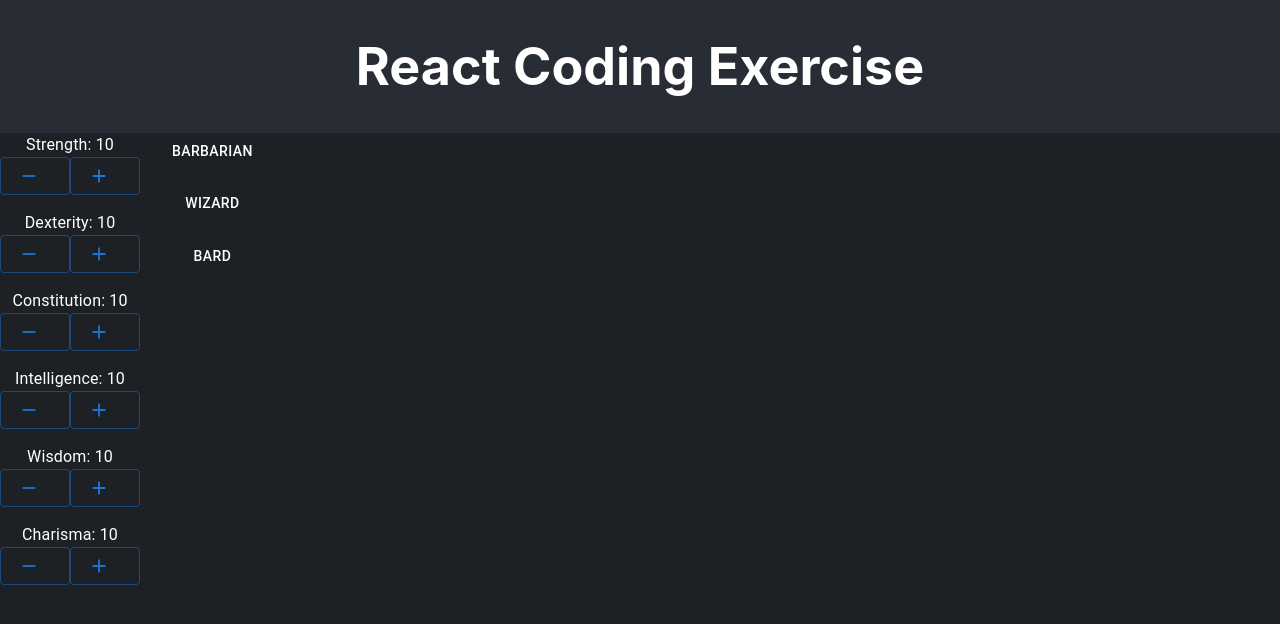
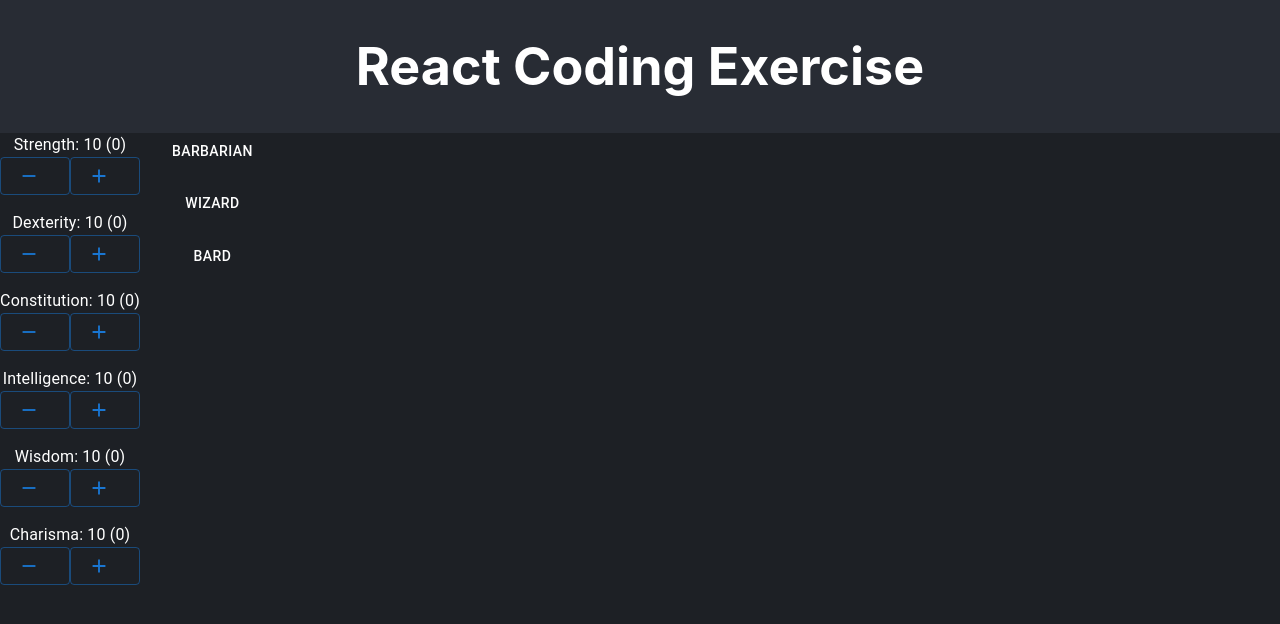
Before and after one commit to FernandoLuizNemeChibli/recruiting-webapp-character, a React (Create React App) app: page / in a window 1280 px wide. Shown: the top 624 px of the page. Built offline with nearby package versions, Linux system fonts and the light colour scheme.

Commit message:
feat Attribute class with getModifier function

```diff
--- /dev/null
+++ b/src/classes/attribute/index.js
@@ -0,0 +1,10 @@
+export default class Attribute {
+  constructor(name, points) {
+    this.name = name
+    this.points = points
+  }
+
+  getModifier = function () {
+    return Math.floor((this.points - 10) / 2)
+  }
+}
--- a/src/classes/player/index.js
+++ b/src/classes/player/index.js
@@ -1,4 +1,5 @@
 import { ATTRIBUTE_LIST, CLASS_LIST, SKILL_LIST } from "../../consts.js"
+import Attribute from "../attribute/index.js"
 
 export default class Player {
   constructor(name) {
@@ -6,14 +7,10 @@ export default class Player {
     this.attributes = Array(...ATTRIBUTE_LIST).reduce(
       (accumulator, attributeName) => ({
         ...accumulator,
-        [attributeName]: {
-          points: 10,
-          modifier: 0,
-        },
+        [attributeName]: new Attribute(attributeName, 10),
       }),
       {}
     )
-    this.class = null
     this.skill = SKILL_LIST.map((skill) => {
       return {
         [skill.name]: {
--- a/src/components/AttributeElement/index.js
+++ b/src/components/AttributeElement/index.js
@@ -3,33 +3,29 @@ import { Add, Remove } from "@mui/icons-material"
 
 import React from "react"
 
-export default function AttributeElement({
-  attributeName,
-  attributeValue,
-  setAttributeValue,
-}) {
-  const increaseAttribute = () => {
-    setAttributeValue(attributeValue + 1)
+export default function AttributeElement({ attribute, setPoints }) {
+  const increasePoints = () => {
+    setPoints(attribute.points + 1)
   }
-  const decreaseAttribute = () => {
-    setAttributeValue(attributeValue - 1)
+  const decreasePoints = () => {
+    setPoints(attribute.points - 1)
   }
   return (
     <div>
       <Typography>
-        {attributeName}: {attributeValue}{" "}
+        {attribute.name}: {attribute.points} ({attribute.getModifier()})
       </Typography>
       <Button
         variant="outlined"
         size="large"
         startIcon={<Remove />}
-        onClick={decreaseAttribute}
+        onClick={decreasePoints}
       />
       <Button
         variant="outlined"
         size="large"
         startIcon={<Add />}
-        onClick={increaseAttribute}
+        onClick={increasePoints}
       />
     </div>
   )
--- a/src/components/AttributePanel/index.js
+++ b/src/components/AttributePanel/index.js
@@ -4,7 +4,7 @@ import { ATTRIBUTE_LIST } from "../../consts"
 import AttributeElement from "../AttributeElement"
 
 export default function AttributePanel({ charAttributes, setCharAttributes }) {
-  const createAttributeSetter = (attributeName) => {
+  const createPointsSetter = (attributeName) => {
     const attributeSetter = (newValue) => {
       setCharAttributes((previousAttributes) => ({
         ...previousAttributes,
@@ -21,9 +21,8 @@ export default function AttributePanel({ charAttributes, setCharAttributes }) {
       {ATTRIBUTE_LIST.map((attributeName) => (
         <AttributeElement
           key={`attributeElement${attributeName}`}
-          attributeName={attributeName}
-          attributeValue={charAttributes[attributeName].points}
-          setAttributeValue={createAttributeSetter(attributeName)}
+          attribute={charAttributes[attributeName]}
+          setPoints={createPointsSetter(attributeName)}
         />
       ))}
     </Stack>
```
